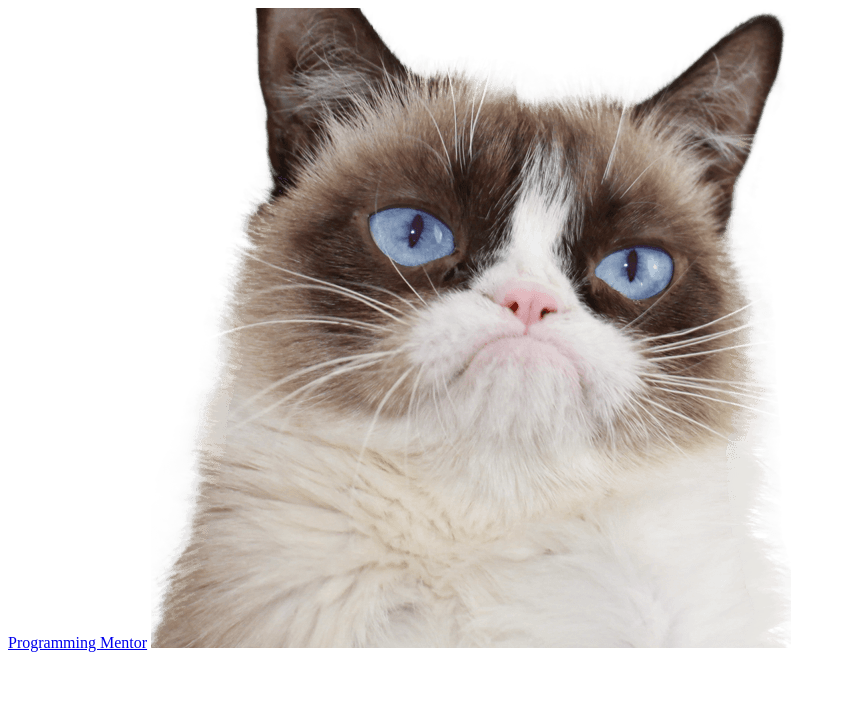
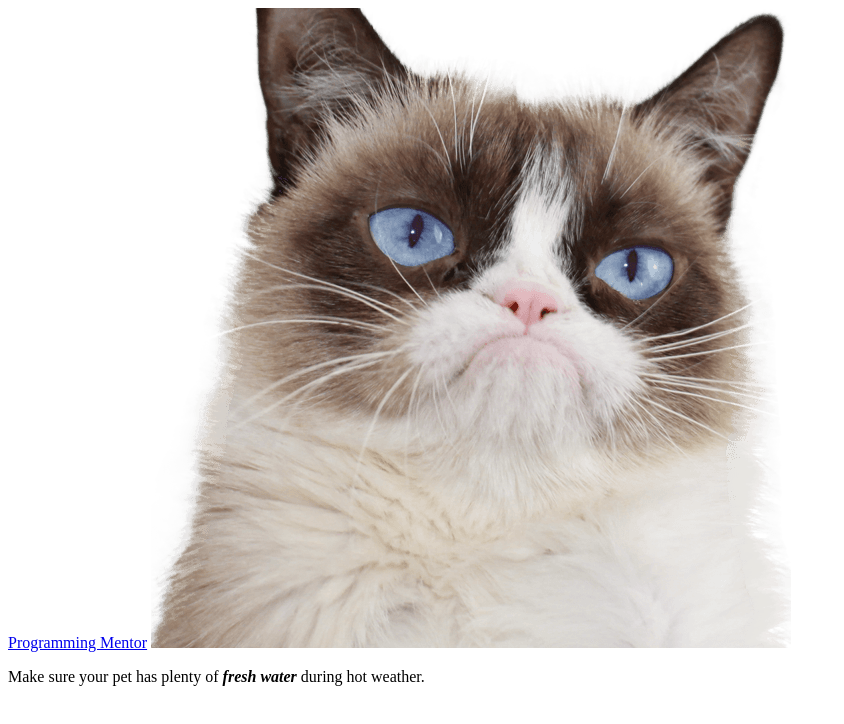
Before and after one commit to koldovsky/lv255-html-01, a plain HTML site: page index.html in a window 1280 px wide. Shown: the whole page, without its empty margins (0-844 px from the left). Drawn offline with Linux system fonts and the light colour scheme.

Commit message:
Added html markup for footer

```diff
--- a/index.html
+++ b/index.html
@@ -3,9 +3,12 @@
 <head>
     <meta charset="UTF-8">
     <title>My favourite website</title>
+    <link rel="shortcut icon" href="img/favicon.ico" type="image/x-icon">
+    <link rel="icon" href="img/favicon.ico" type="image/x-icon">
 </head>
 <body>
     <a href="http://programmingmentor.com">Programming Mentor</a>
     <img src="img/cat.png" alt="Cat">
+    <p>Make sure your pet has plenty of <i><b>fresh water</b></i> during hot weather.</p>
 </body>
 </html>
```
Also changed, not shown: img/favicon.ico (added).
